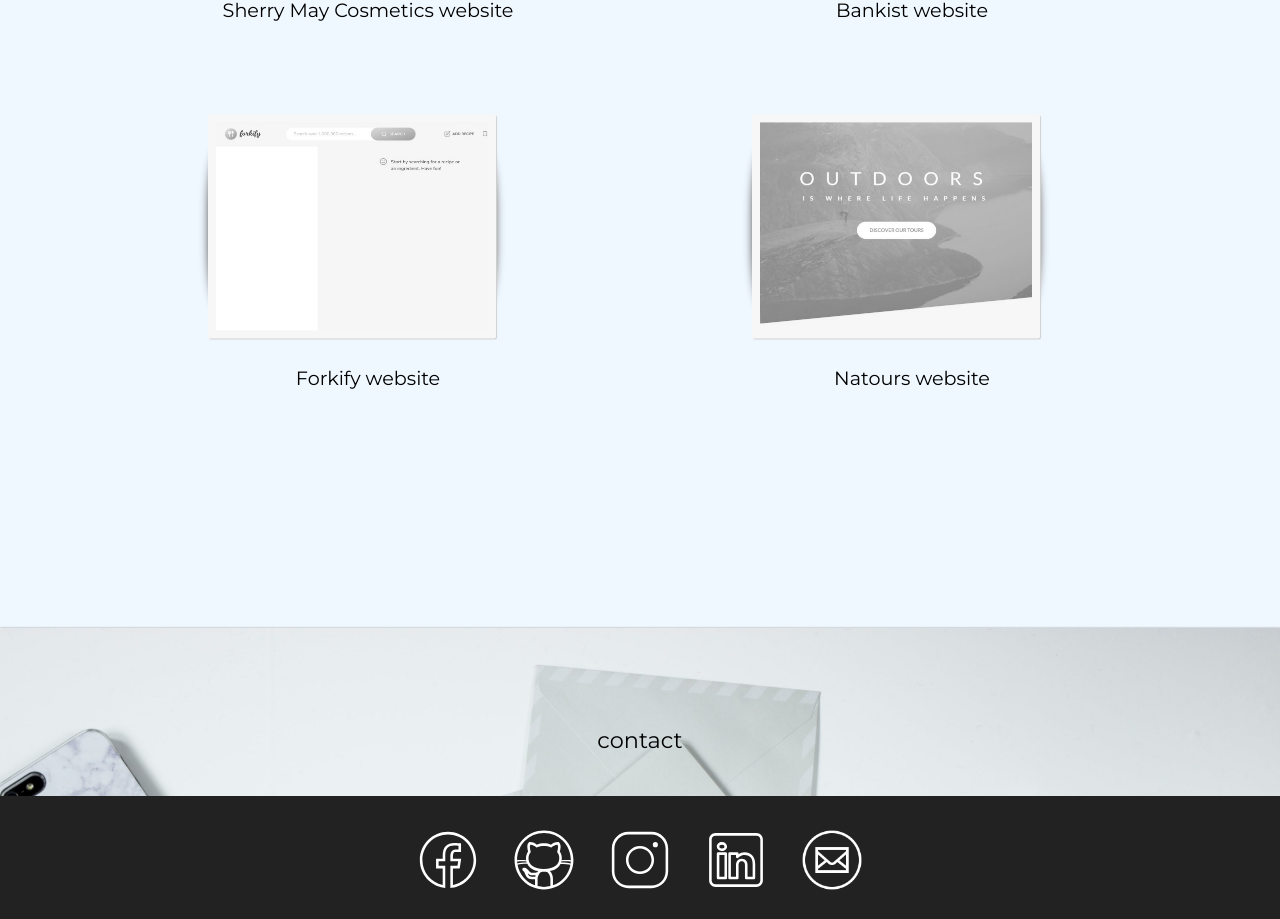
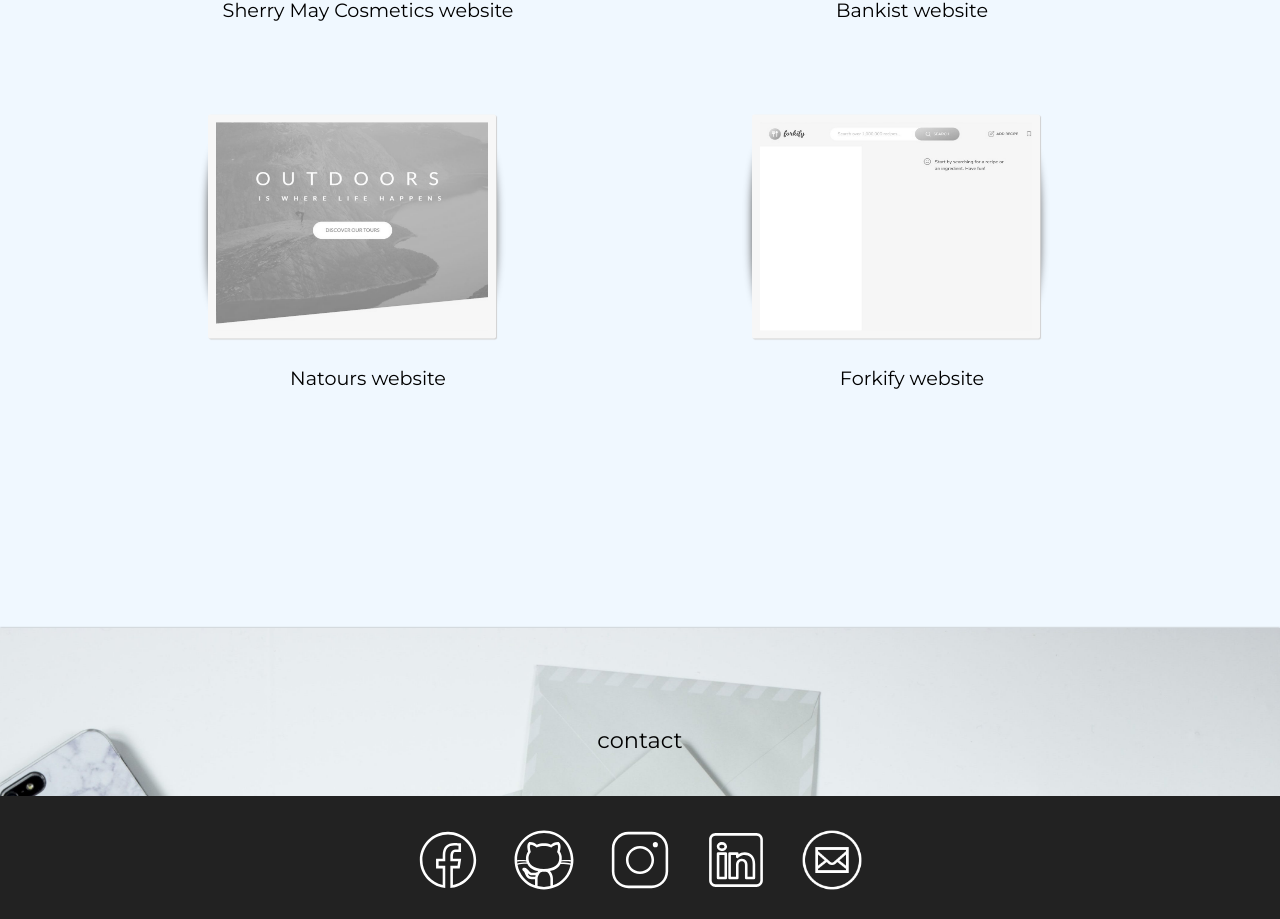
Before and after one commit to WebDevilishSmile/another_resume, a Next.js app: page / in a window 1280 px wide. Shown: the part 4360-5279 px from the top of the page. Built offline with nearby package versions, Linux system fonts and the light colour scheme.

Commit message:
1/9/2024 21:12

```diff
--- a/src/app/components/portfolioCards/portfolio.js
+++ b/src/app/components/portfolioCards/portfolio.js
@@ -24,15 +24,15 @@ export const portfolio = [
     website: 'https://bankist-davila.netlify.app/',
   },
   {
+    title: 'Natours',
+    img: '/portfolio/natours.png',
+    details: 'Natours website',
+    website: 'https://natours-davila.netlify.app/',
+  },
+  {
     title: 'Forkify',
     img: '/portfolio/forkify.png',
     details: 'Forkify website',
     website: 'https://forkify-tiagod.netlify.app/',
   },
-  {
-    title: 'Natours',
-    img: '/portfolio/natours.png',
-    details: 'Natours website',
-    website: 'https://natours-davila.netlify.app/',
-  },
 ];
```
